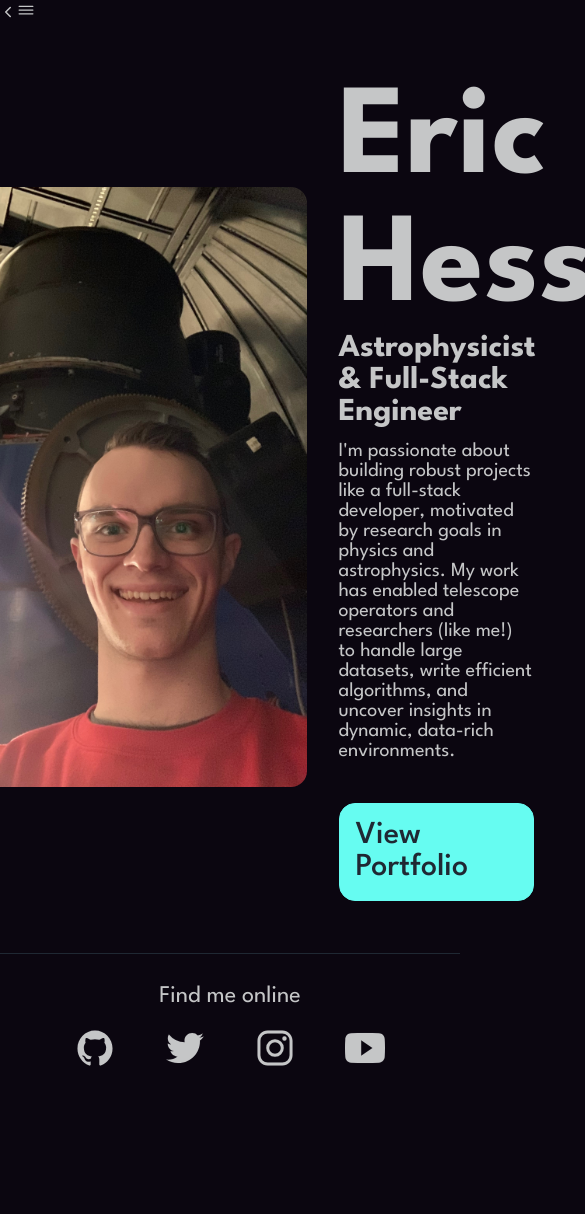
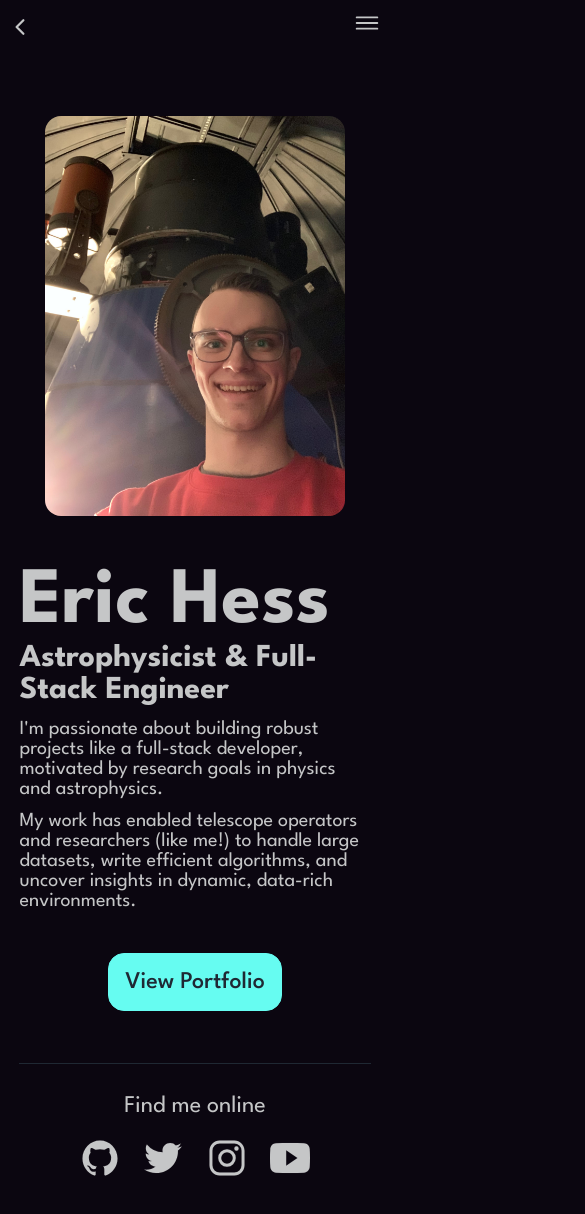
Before and after one commit to EKHess/portfolio, a React (Create React App) app: page /home in a window 390 px wide. Shown: the top 1214 px of the page, 585 px wide, since content can reach past the window. Before the commit the page ends 1129 px from the top, so only its background shows below. Built offline with nearby package versions, Linux system fonts and the light colour scheme.

Commit message:
Began styling mobile homepage.

```diff
--- a/src/components/Back/Back.js
+++ b/src/components/Back/Back.js
@@ -1,5 +1,6 @@
 import React from 'react';
 import { useNavigate } from 'react-router-dom';
+import styles from './Back.module.css';
 
 function Back() {
 
@@ -11,7 +12,7 @@ function Back() {
     }
 
     return (
-        <span onClick={goBack}>
+        <span onClick={goBack} className={styles.backBtn}>
             <ion-icon name="chevron-back-outline"></ion-icon>
         </span>
     )
--- /dev/null
+++ b/src/components/Back/Back.module.css
@@ -0,0 +1,5 @@
+.backBtn {
+    display: flex;
+    justify-content: center;
+    align-items: center;
+}
--- a/src/components/Footer/Footer.js
+++ b/src/components/Footer/Footer.js
@@ -6,7 +6,7 @@ import styles from './Footer.module.css';
 function Footer() {
     return (
         <div className={styles.footerContainer}>
-            <h1>Find me online</h1>
+            <h1 className={styles.footerH1}>Find me online</h1>
             <ul className={styles.socialsContainer}>
                 <li><a href='https://github.com/EKHess' target='_blank'><ion-icon name="logo-github"></ion-icon></a></li>
                 <li><a href='https://x.com/EricHessOnline' target='_blank'><ion-icon name="logo-twitter"></ion-icon></a></li>
--- a/src/components/Footer/Footer.module.css
+++ b/src/components/Footer/Footer.module.css
@@ -1,26 +1,10 @@
-/* .footerContainer {
-    border: 1px solid red;
-
-    width: 600px;
-    margin: 0 auto;
-    padding: 20px 0;
-
-    display: flex;
-    align-items: center;
-    flex-direction: column;
+:root {
+    --bg1: #0B0610;
+    --bg2: #1F2833;
+    --neutral: #C5C6C7;
+    --action: #66FCF1;
+    --secondary-action: #45A29E;
 }
-
-.socialsContainer {
-    display: flex;
-    justify-content: space-around;
-    text-align: center;
-
-
-    list-style: none;
-    font-size: 2em;
-
-    border: 1px solid blue;
-} */
 
 .footerContainer {
     /* border: 1px solid red; */
@@ -43,6 +27,15 @@
     margin: 0;
 }
 
-h1 {
-    font-size: 1.5em;
+.footerH1 {
+    font-size: 1.5rem;
 }
+
+@media screen and (max-width: 400px) {
+    .footerContainer {
+        /* border: 1px solid red; */
+        width: 75vw;
+    }
+
+
+}
--- a/src/components/Header/Header.js
+++ b/src/components/Header/Header.js
@@ -9,9 +9,9 @@ function Header() {
     return (
         <>
             <div className={styles.navContainerDesktop}>
-                <NavLink to="/home" className={({ isActive }) => (isActive ? 'active' : '')}>Home</NavLink>
-                <NavLink to="/portfolio">Portfolio</NavLink>
-                <NavLink to="/publications">Publications</NavLink>
+                <NavLink to="/home" className={({ isActive }) => (isActive ? styles.active : '')}>Home</NavLink>
+                <NavLink to="/portfolio" className={({ isActive }) => (isActive ? styles.active : '')}>Portfolio</NavLink>
+                <NavLink to="/publications" className={({ isActive }) => (isActive ? styles.active : '')}>Publications</NavLink>
             </div>
             <div className={styles.navContainerMobile}>
                 <Back/>
--- a/src/components/Header/Header.module.css
+++ b/src/components/Header/Header.module.css
@@ -12,6 +12,7 @@
 
     display: flex;
     justify-content: center;
+    align-items: center;
     gap: 20px;
 
     padding: 20px 0;
@@ -19,6 +20,16 @@
     border-bottom: 1px solid var(--bg2);
 
     /* border: 1px solid red; */
+}
+
+.navContainerDesktop a {
+    padding: 0.5rem;
+}
+
+.active {
+    border: 1px solid var(--neutral);
+    border-radius: 0.5rem;
+
 }
 
 /* a {
@@ -34,6 +45,10 @@
         display: none;
     }
     .navContainerMobile {
-        display: block;
+        padding: 0.5rem;
+        font-size: 1.5rem;
+
+        display: flex;
+        justify-content: space-between;
     }
 }
--- a/src/components/Home/Home.js
+++ b/src/components/Home/Home.js
@@ -20,6 +20,10 @@ function Home() {
                     <div className={styles.bioText}>
                         <p>I'm passionate about building robust projects like a full-stack developer, motivated by research goals in physics and astrophysics. My work has enabled telescope operators and researchers (like me!) to handle large datasets, write efficient algorithms, and uncover insights in dynamic, data-rich environments.</p>
                     </div>
+                    <div className={styles.bioTextMobile}>
+                        <p>I'm passionate about building robust projects like a full-stack developer, motivated by research goals in physics and astrophysics.</p>
+                        <p>My work has enabled telescope operators and researchers (like me!) to handle large datasets, write efficient algorithms, and uncover insights in dynamic, data-rich environments.</p>
+                    </div>
                     <div className={styles.viewPortfolio}>
                             <NavLink  to="/portfolio">View Portfolio</NavLink>
                     </div>
--- a/src/components/Home/Home.module.css
+++ b/src/components/Home/Home.module.css
@@ -14,6 +14,7 @@
     display: flex;
     justify-content: center;
     align-items: center;
+    flex-wrap: wrap;
     gap: 2rem;
 
     /* border: 1px solid red; */
@@ -29,7 +30,7 @@
 }
 
 .name {
-    font-size: 8em;
+    font-size: 8rem;
     font-weight: 700;
 }
 
@@ -86,3 +87,48 @@
     font-weight: 700;
     text-align: center;
 }
+
+.bioTextMobile {
+    display: none;
+}
+
+.bioTextMobile {
+    margin: 10px 0;
+    font-size: 1.25em;
+}
+
+.bioTextMobile p {
+    margin-top: 0.75rem;
+}
+
+@media screen and (max-width: 400px) {
+    .bioText {
+        display: none;
+    }
+
+    .bioTextMobile {
+        display: block;
+    }
+
+    .bannerSection {
+        width: 90vw;
+        /* border: 1px solid red; */
+    }
+
+    .bannerImageContainer img {
+        height: 400px;
+    }
+
+    .bioSection {
+        /* border: 1px solid blue; */
+        width: 90vw;
+    }
+
+    .name {
+        font-size: 5rem;
+    }
+
+    .viewPortfolio a {
+        font-size: 1.5rem;
+    }
+}
```
